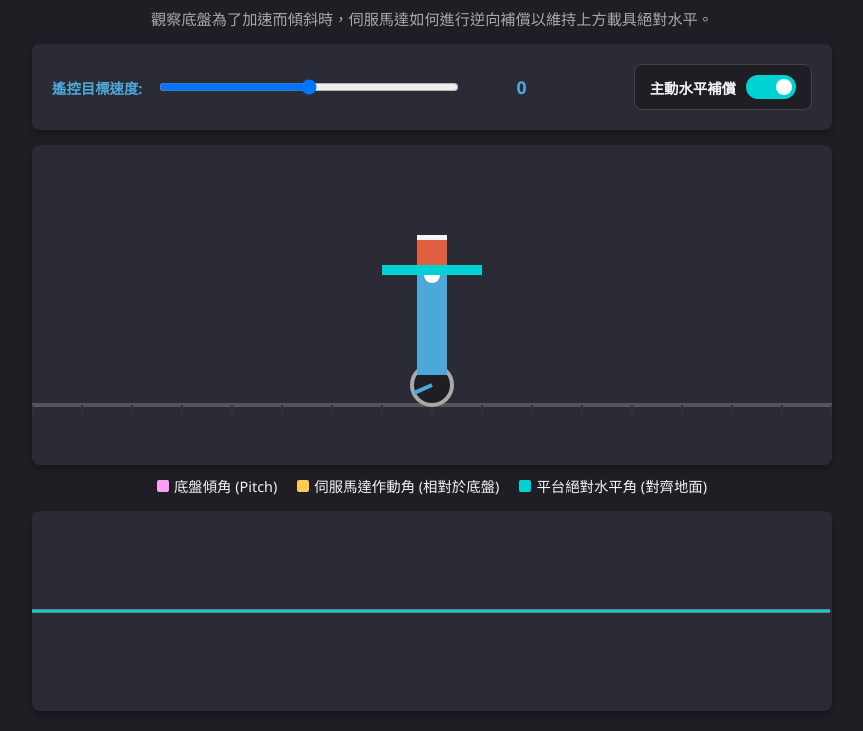
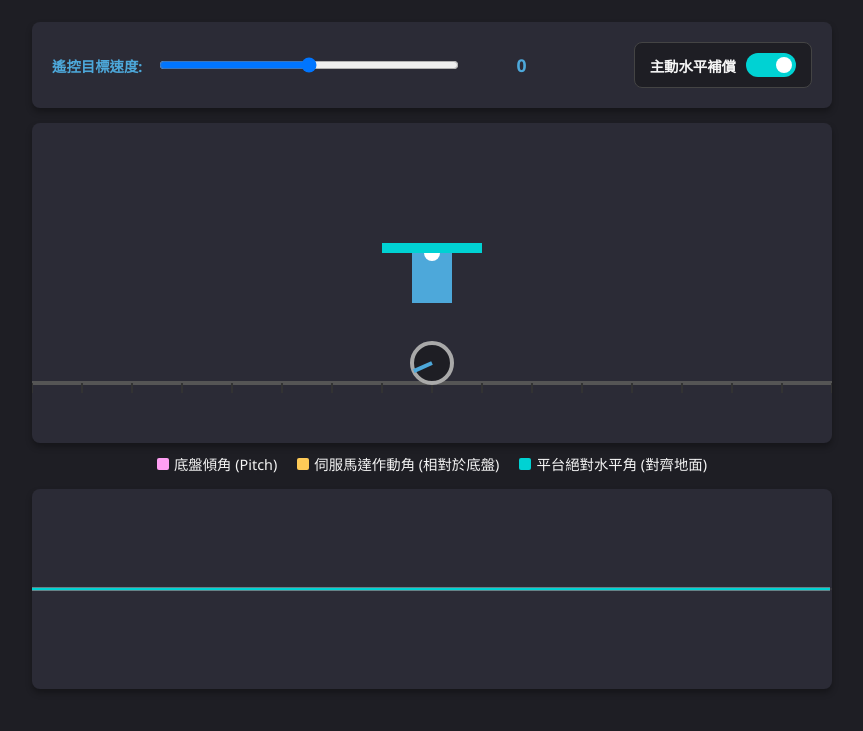
Before and after one commit to tysonyu0304/tysonyu0304.github.io, a plain HTML site: page index.html in a window 1280 px wide. Shown: the part 69-800 px from the top of the page, without its empty margins (208-1071 px from the left). Drawn offline with Linux system fonts and the light colour scheme.

Commit message:
Update index.html

```diff
--- a/index.html
+++ b/index.html
@@ -81,7 +81,6 @@
 
     <div class="header">
         <h1>主動雲台補償 (Active Gimbal) 模擬</h1>
-        <p>觀察底盤為了加速而傾斜時，伺服馬達如何進行逆向補償以維持上方載具絕對水平。</p>
     </div>
 
     <div class="panel">
@@ -213,7 +212,7 @@
 
             // 底盤主體
             simCtx.fillStyle = '#4da8da';
-            simCtx.fillRect(-15, -110, 30, 100);
+            simCtx.fillRect(-20, -110, 40, 50);
 
             // 伺服馬達關節點
             simCtx.beginPath(); simCtx.arc(0, -110, 8, 0, Math.PI * 2);
@@ -231,11 +230,13 @@
             simCtx.fillStyle = '#00d2d3';
             simCtx.fillRect(-50, -10, 100, 10);
 
+            /*
             // 平台上放一個水杯來展示水平狀態
             simCtx.fillStyle = '#e15f41';
             simCtx.fillRect(-15, -40, 30, 30);
             simCtx.fillStyle = '#f5f5f5';
             simCtx.fillRect(-15, -40, 30, 5);
+            */
 
             simCtx.restore();
         }
```
